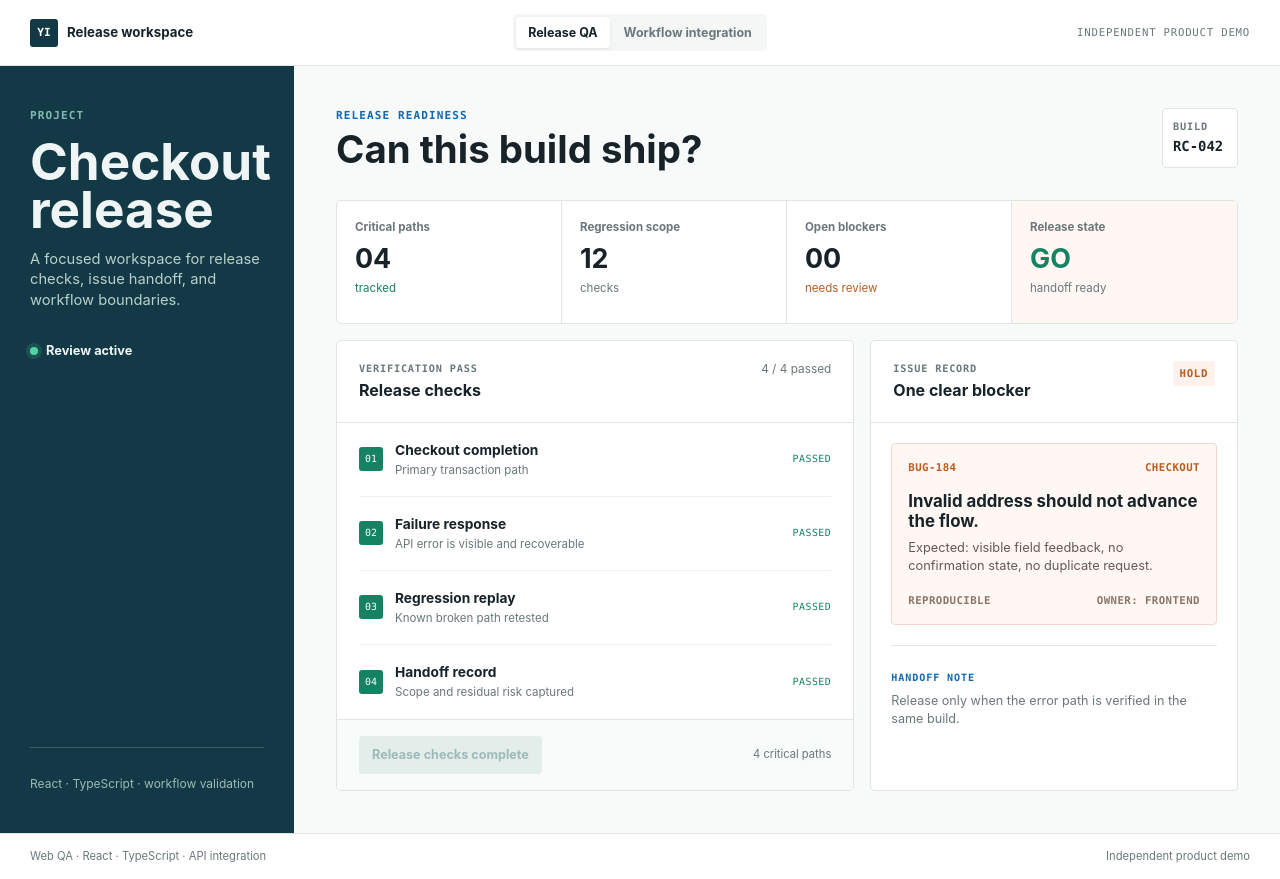
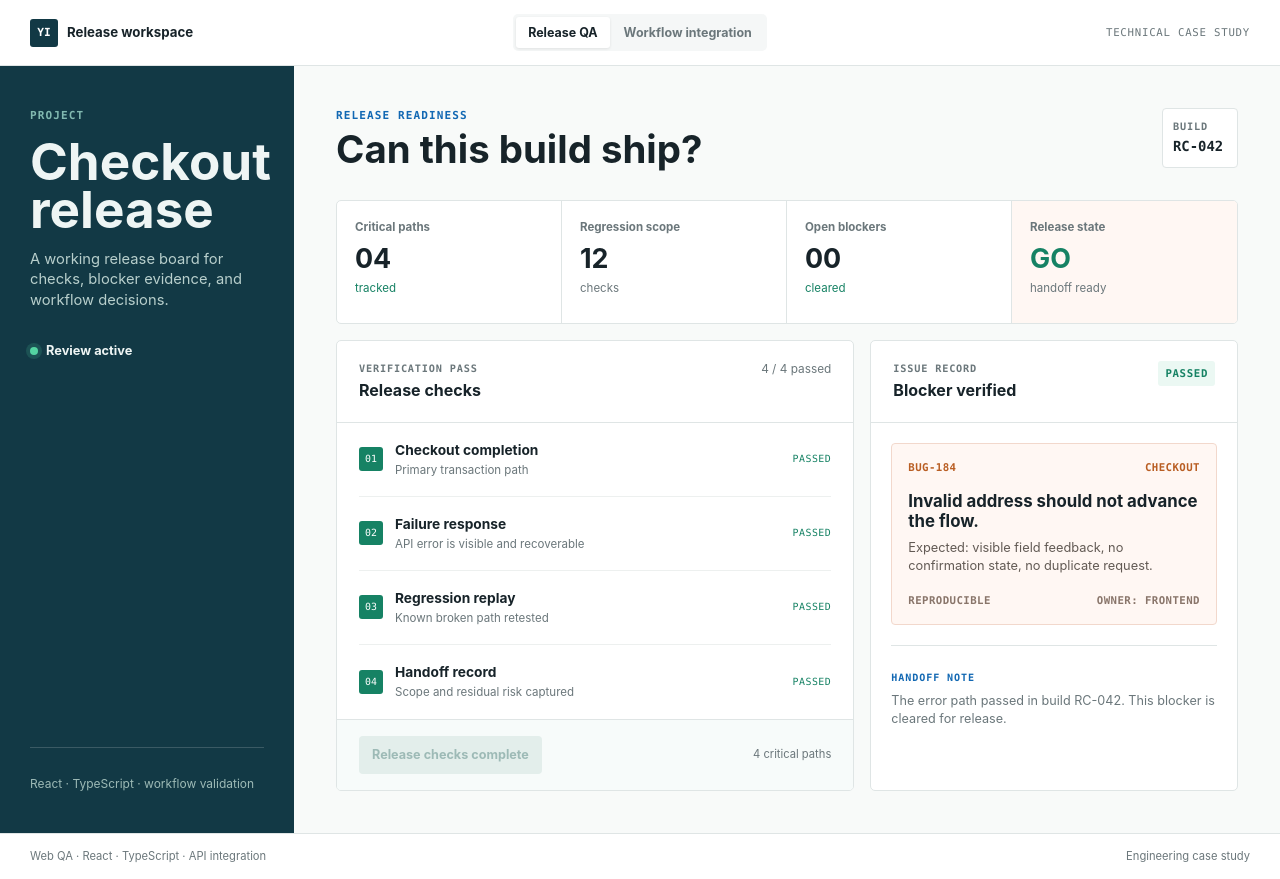
Before and after one commit to frank70321-hub/release-workspace-demo, a plain HTML site: page index.html in a window 1280 px wide. Both pictures are taken after a click on the button "Run release checks". Drawn offline with Linux system fonts and the light colour scheme.

Commit message:
Refine case study copy and release state

```diff
--- a/app.js
+++ b/app.js
@@ -3,7 +3,11 @@ const runReleaseChecks = document.querySelector('#run-release-checks');
 const releaseDecision = document.querySelector('#release-decision');
 const releaseSummary = document.querySelector('#release-summary');
 const blockerCount = document.querySelector('#blocker-count');
+const blockerSummary = document.querySelector('#blocker-summary');
 const checkProgress = document.querySelector('#check-progress');
+const issueTitle = document.querySelector('#issue-title');
+const issueState = document.querySelector('#issue-state');
+const handoffNote = document.querySelector('#handoff-note');
 const releaseView = document.querySelector('#release-view');
 const workflowView = document.querySelector('#workflow-view');
 const viewLabel = document.querySelector('#view-label');
@@ -23,9 +27,15 @@ function completeReleaseChecks() {
   });
   checkProgress.textContent = '4 / 4 passed';
   blockerCount.textContent = '00';
+  blockerSummary.textContent = 'cleared';
+  blockerSummary.className = 'metric-good';
   releaseDecision.textContent = 'GO';
   releaseDecision.className = 'accepted';
   releaseSummary.textContent = 'handoff ready';
+  issueTitle.textContent = 'Blocker verified';
+  issueState.textContent = 'PASSED';
+  issueState.className = 'pill pill-pass';
+  handoffNote.textContent = 'The error path passed in build RC-042. This blocker is cleared for release.';
   runReleaseChecks.textContent = 'Release checks complete';
   runReleaseChecks.disabled = true;
 }
--- a/index.html
+++ b/index.html
@@ -3,8 +3,9 @@
   <head>
     <meta charset="UTF-8" />
     <meta name="viewport" content="width=device-width, initial-scale=1.0" />
-    <meta name="description" content="Interactive web QA and workflow integration workspace." />
+    <meta name="description" content="Technical case study for release QA, defect reporting, and workflow validation." />
     <title>Yeh I. | Delivery Proof</title>
+    <link rel="icon" href="data:," />
     <link rel="stylesheet" href="styles.css" />
     <script src="app.js" defer></script>
   </head>
@@ -16,14 +17,14 @@
           <button class="mode-tab is-active" type="button" data-mode="release" aria-pressed="true">Release QA</button>
           <button class="mode-tab" type="button" data-mode="workflow" aria-pressed="false">Workflow integration</button>
         </nav>
-        <span class="sample-label">Independent product demo</span>
+        <span class="sample-label">Technical case study</span>
       </header>
 
       <section class="workspace">
         <aside class="sidebar">
           <p class="workspace-kicker">PROJECT</p>
           <h1>Checkout<br />release</h1>
-          <p class="sidebar-copy">A focused workspace for release checks, issue handoff, and workflow boundaries.</p>
+          <p class="sidebar-copy">A working release board for checks, blocker evidence, and workflow decisions.</p>
           <div class="sidebar-status"><i></i><span>Review active</span></div>
           <p class="sidebar-foot">React · TypeScript · workflow validation</p>
         </aside>
@@ -38,7 +39,7 @@
             <div class="metric-grid" aria-label="Release metrics">
               <article><p>Critical paths</p><strong>04</strong><span class="metric-good">tracked</span></article>
               <article><p>Regression scope</p><strong>12</strong><span>checks</span></article>
-              <article><p>Open blockers</p><strong id="blocker-count">01</strong><span class="metric-warn">needs review</span></article>
+              <article><p>Open blockers</p><strong id="blocker-count">01</strong><span id="blocker-summary" class="metric-warn">needs review</span></article>
               <article class="decision-metric"><p>Release state</p><strong id="release-decision">HOLD</strong><span id="release-summary">ready to validate</span></article>
             </div>
             <div class="board-grid">
@@ -53,14 +54,14 @@
                 <div class="run-action"><button type="button" id="run-release-checks">Run release checks</button><span>4 critical paths</span></div>
               </article>
               <article class="panel issue-panel">
-                <div class="panel-title"><div><p>Issue record</p><h3>One clear blocker</h3></div><span class="pill pill-hold">HOLD</span></div>
+                <div class="panel-title"><div><p>Issue record</p><h3 id="issue-title">One clear blocker</h3></div><span id="issue-state" class="pill pill-hold">HOLD</span></div>
                 <div class="issue-card">
                   <div class="issue-id"><span>BUG-184</span><span>Checkout</span></div>
                   <h4>Invalid address should not advance the flow.</h4>
                   <p>Expected: visible field feedback, no confirmation state, no duplicate request.</p>
                   <div class="issue-meta"><span>Reproducible</span><span>Owner: frontend</span></div>
                 </div>
-                <div class="handoff"><span>HANDOFF NOTE</span><p>Release only when the error path is verified in the same build.</p></div>
+                <div class="handoff"><span>HANDOFF NOTE</span><p id="handoff-note">Release only when the error path is verified in the same build.</p></div>
               </article>
             </div>
           </div>
@@ -90,7 +91,7 @@
           </div>
         </section>
       </section>
-      <footer><span>Web QA · React · TypeScript · API integration</span><span>Independent product demo</span></footer>
+      <footer><span>Web QA · React · TypeScript · API integration</span><span>Engineering case study</span></footer>
     </main>
   </body>
 </html>
```
Also changed, not shown: README.md, styles.css.
